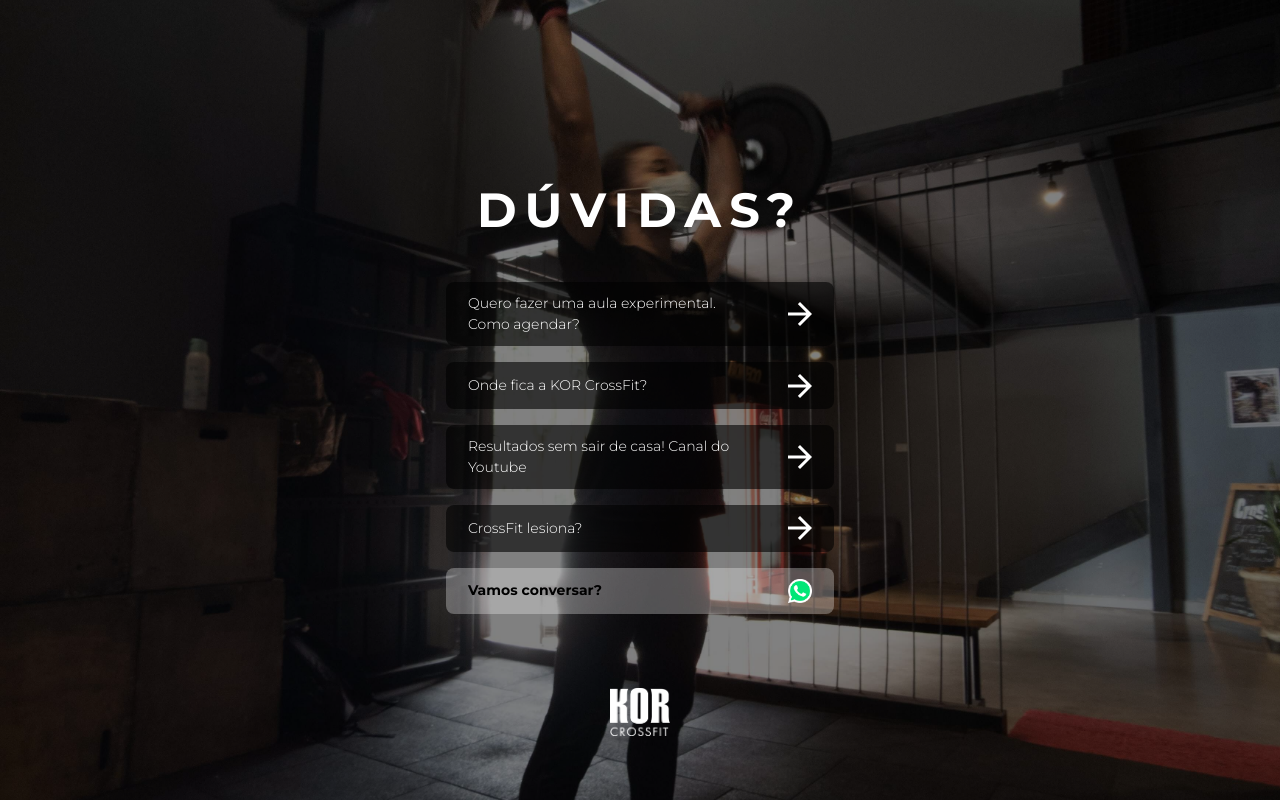
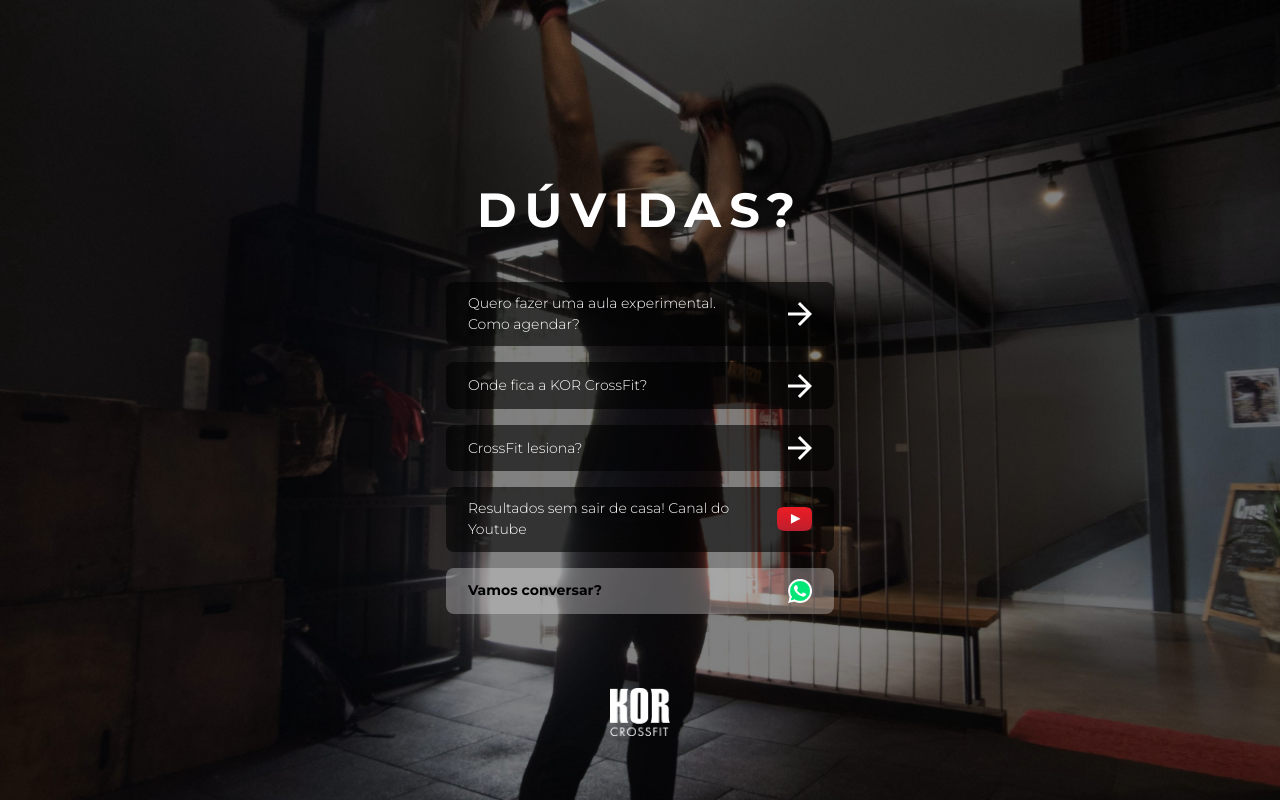
Before and after one commit to altomizawa/KOR-linktree, a plain HTML site: page index.html in a window 1280 px wide. Drawn offline with nearby package versions, Linux system fonts and the light colour scheme.

Commit message:
add youtube logo

```diff
--- a/index.css
+++ b/index.css
@@ -100,6 +100,10 @@
   font-weight: 700;
 }
 
+.button__youtubelogo {
+  height: 1.5rem;
+}
+
 .button__whatsapplogo {
   height: 1.5rem;
 }
--- a/index.html
+++ b/index.html
@@ -29,21 +29,25 @@
             <span class="material-symbols-outlined"> arrow_forward </span>
           </button>
           <div class="button">
-            <a class="button__text"> Onde fica a KOR CrossFit? </a>
+            <p class="button__text">Onde fica a KOR CrossFit?</p>
             <span class="material-symbols-outlined"> arrow_forward </span>
           </div>
           <div class="button">
-            <a class="button__text">
-              Resultados sem sair de casa! Canal do Youtube
-            </a>
+            <p class="button__text">CrossFit lesiona?</p>
             <span class="material-symbols-outlined"> arrow_forward </span>
           </div>
           <div class="button">
-            <a class="button__text"> CrossFit lesiona? </a>
-            <span class="material-symbols-outlined"> arrow_forward </span>
+            <p class="button__text">
+              Resultados sem sair de casa! Canal do Youtube
+            </p>
+            <img
+              src="./assets/youtube_new.svg"
+              alt="logo do youtube"
+              class="button__youtubelogo"
+            />
           </div>
           <div class="button button_white">
-            <a class="button__text button__text_white"> Vamos conversar? </a>
+            <p class="button__text button__text_white">Vamos conversar?</p>
             <img
               class="button__whatsapplogo"
               src="./assets/WhatsApp Logo PNG Sem Fundo Transparente.png"
```
Also changed, not shown: assets/youtube_new.svg (added), 1 other file.
